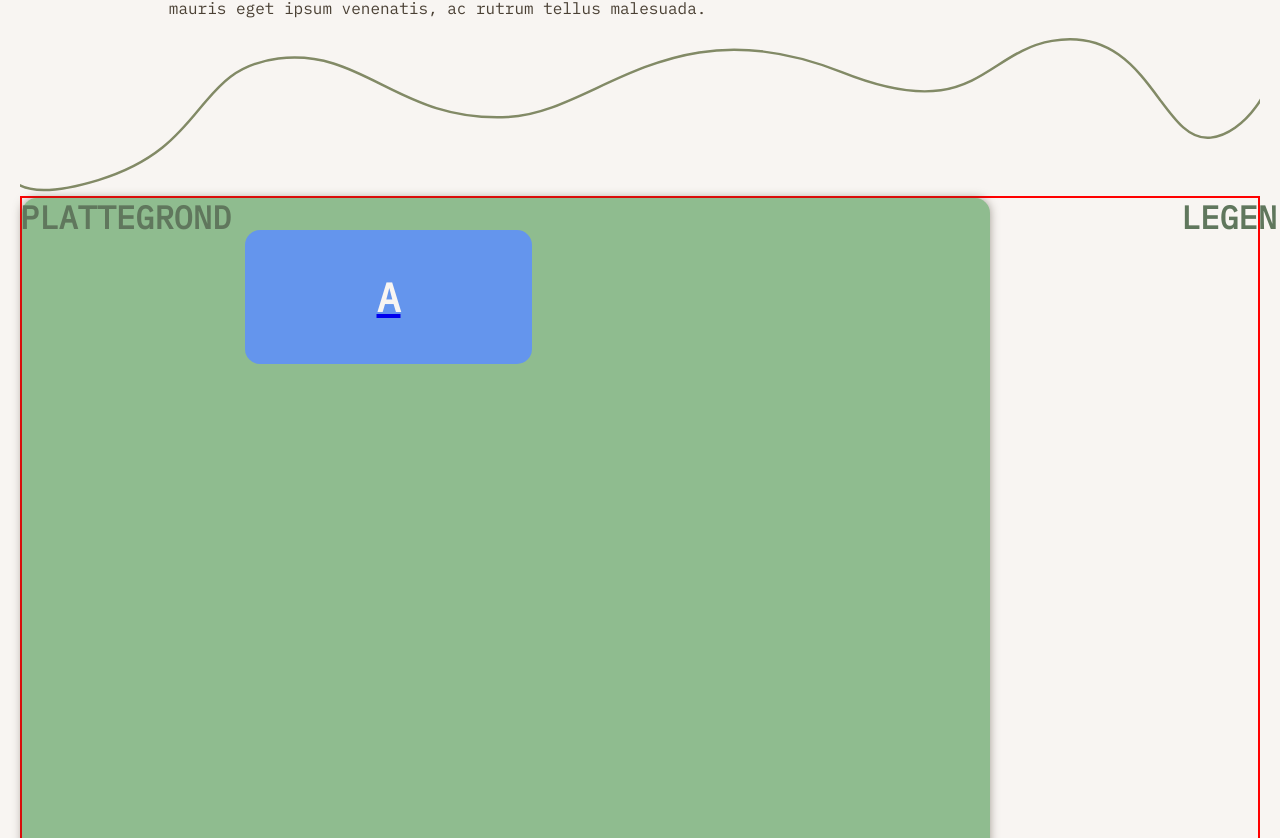
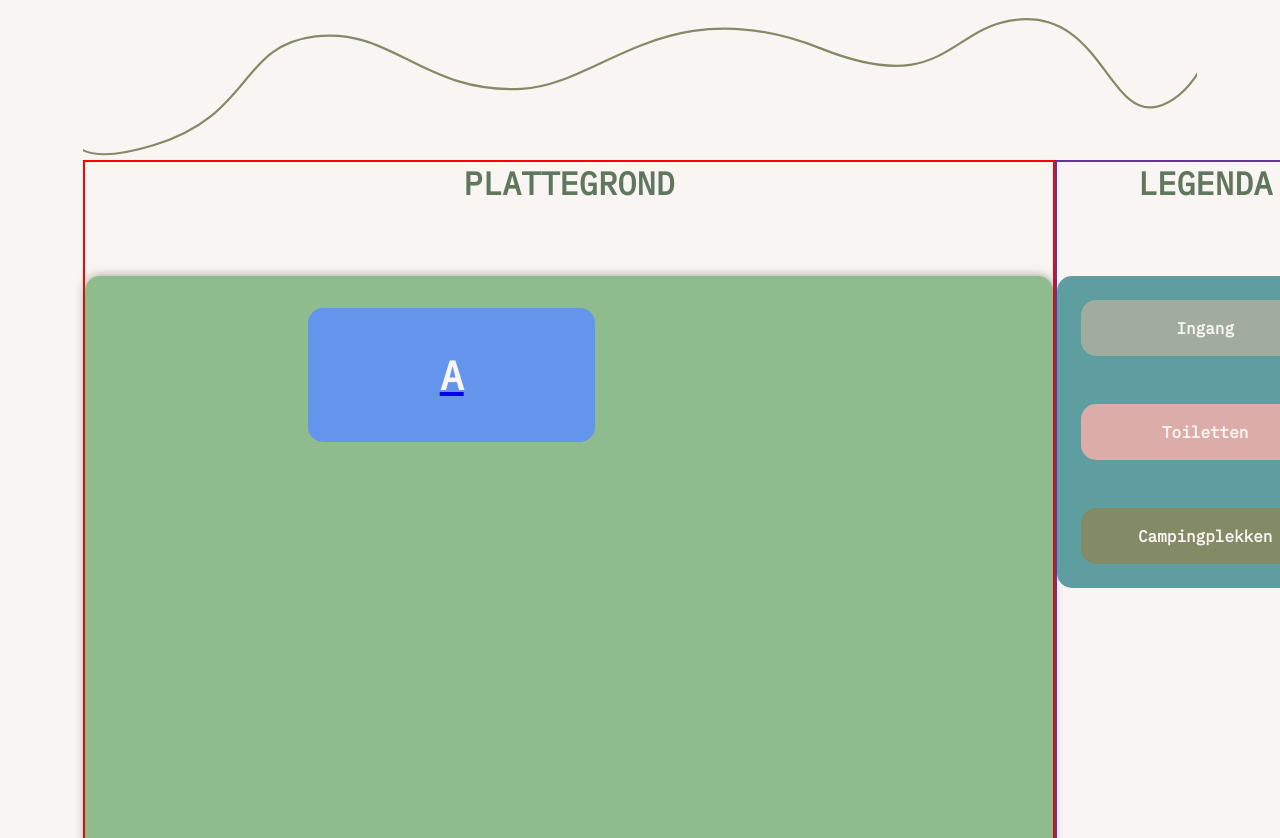
Before and after one commit to LaulensW/BertsBoerenCamping, a React (Vite) app in the folder BertsBoerenCamping/: page /booking in a window 1280 px wide. Shown: the part 662-1500 px from the top of the page. Built offline with nearby package versions, Linux system fonts and the light colour scheme.

Commit message:
plattegrond layout beetje gefixt
niet binnenin de plattegrond, maar de plattegrond als geheeld naast de legenda etc.

```diff
--- a/BertsBoerenCamping/src/components/BookingBannerEnUitleg.css
+++ b/BertsBoerenCamping/src/components/BookingBannerEnUitleg.css
@@ -38,7 +38,6 @@
     justify-content: center;
     color: #E7E4E1;
     font-size: 40px;
-    margin: 0px 0 0 0;
     letter-spacing: 2px;
     z-index: -1;
 }
@@ -46,7 +45,7 @@
     display: flex;
     flex-direction: column;
     align-items: center;
-    margin: 78px 12% 0 12%;
+    margin: 78px 0 0 0;
 }
 .boeken-uitleg-tekst{
     color: var(--secondary-color);
--- a/BertsBoerenCamping/src/components/BookingPlattegrond.css
+++ b/BertsBoerenCamping/src/components/BookingPlattegrond.css
@@ -1,11 +1,21 @@
+.plattegrond-en-legenda{
+    display: flex;
+    justify-content: space-between;
+}
+.rectangle{
+    width: 100px;
+    height: 100px;
+    background-color: red
+}
+.plattegrond-total{
+    border: 2px solid red;
+}
+.legenda-total{
+    border: 2px solid rebeccapurple;
+}
 .plattegrond-title, .legenda-title{
     color: var(--primary-color);
-    display: flex;
-    position: absolute;
-}
-.booking-plattegrond{
-    display: flex;
-    border: 2px solid red;
+    margin: 0 0 72px 0;
 }
 .rectangle{
     border-radius: 15px;
@@ -30,7 +40,6 @@
 .rectangle-legenda{
     width: 296px;
     height: 312px;
-    margin: 72px 0 0 40px;
     background-color:cadetblue;
     border-radius: 15px;
     display: flex;
--- a/BertsBoerenCamping/src/components/BookingPlattegrond.jsx
+++ b/BertsBoerenCamping/src/components/BookingPlattegrond.jsx
@@ -5,18 +5,24 @@ import './BookingPlattegrond.css';
 const BookingPlattegrond = () => {
     return(
         <>
+        <div className="plattegrond-en-legenda">
+            <div className="plattegrond-total">
             <h1 className="plattegrond-title">PLATTEGROND</h1>
-        <h1 className="legenda-title" style={{margin:"0 0 0 1161px"}}>LEGENDA</h1>
                 <div className="booking-plattegrond">
                     <div className="rectangle">
                         <Link to="/about"><div className="rectangle-plekken" style={{width:"287px", height:"134px", margin: "32px 0 0 223px"}}>A</div></Link>
                     </div>
                 </div>
+            </div>
 
+            <div className="legenda-total">
+            <h1 className="legenda-title">LEGENDA</h1>
                 <div className="rectangle-legenda">
                     <div className="rectangle-legenda-inside" style={{backgroundColor: "#A0AD9E"}}>Ingang</div>
                     <div className="rectangle-legenda-inside"style={{backgroundColor: "#DCADA8"}}>Toiletten</div>
                     <div className="rectangle-legenda-inside" style={{backgroundColor: "#828A66"}}>Campingplekken</div>
+                </div>
+            </div>
         </div>
         </>
     )
--- a/BertsBoerenCamping/src/components/Layout.css
+++ b/BertsBoerenCamping/src/components/Layout.css
@@ -1,5 +1,5 @@
 .layout-container {
-    max-width: 100%;
+    max-width: 87%;
     margin: 0 auto;
     padding: 20px;
     text-align: center;
```
Lines whose indentation alone changed are shown as unchanged.
